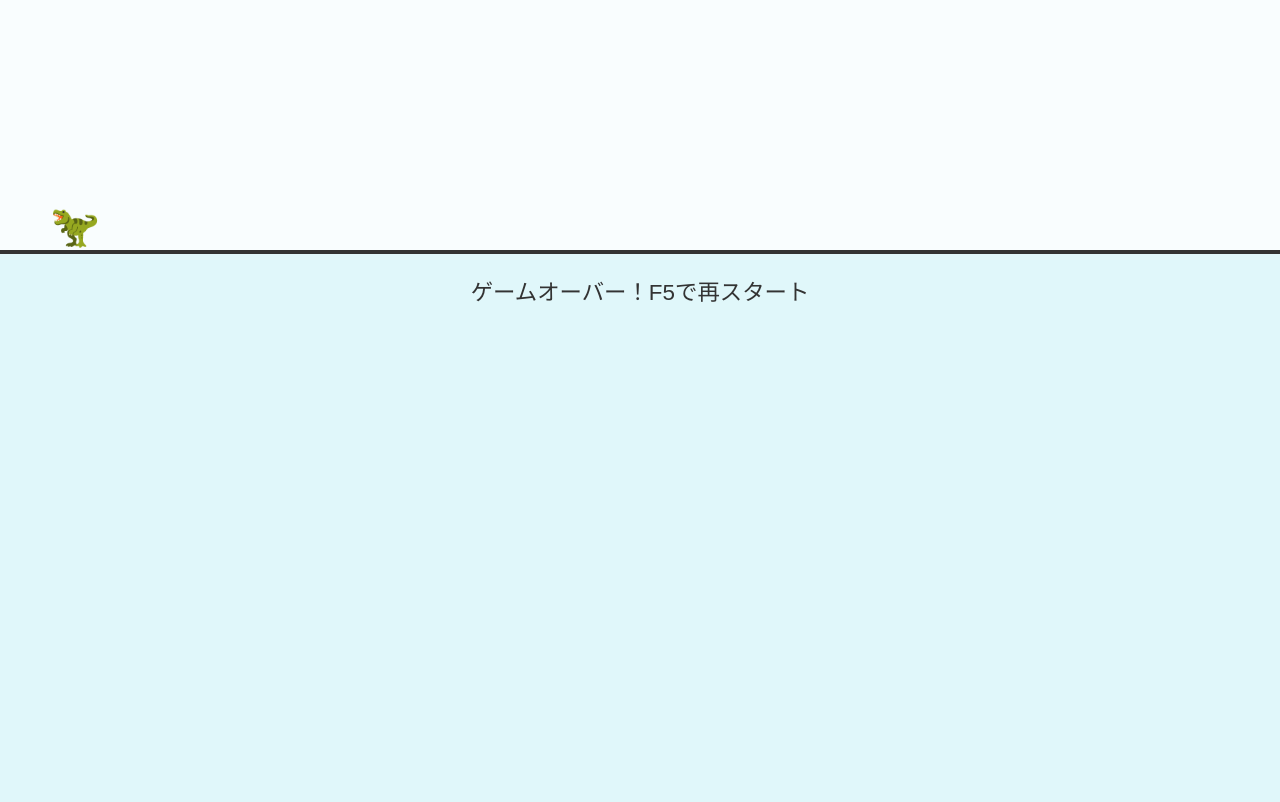
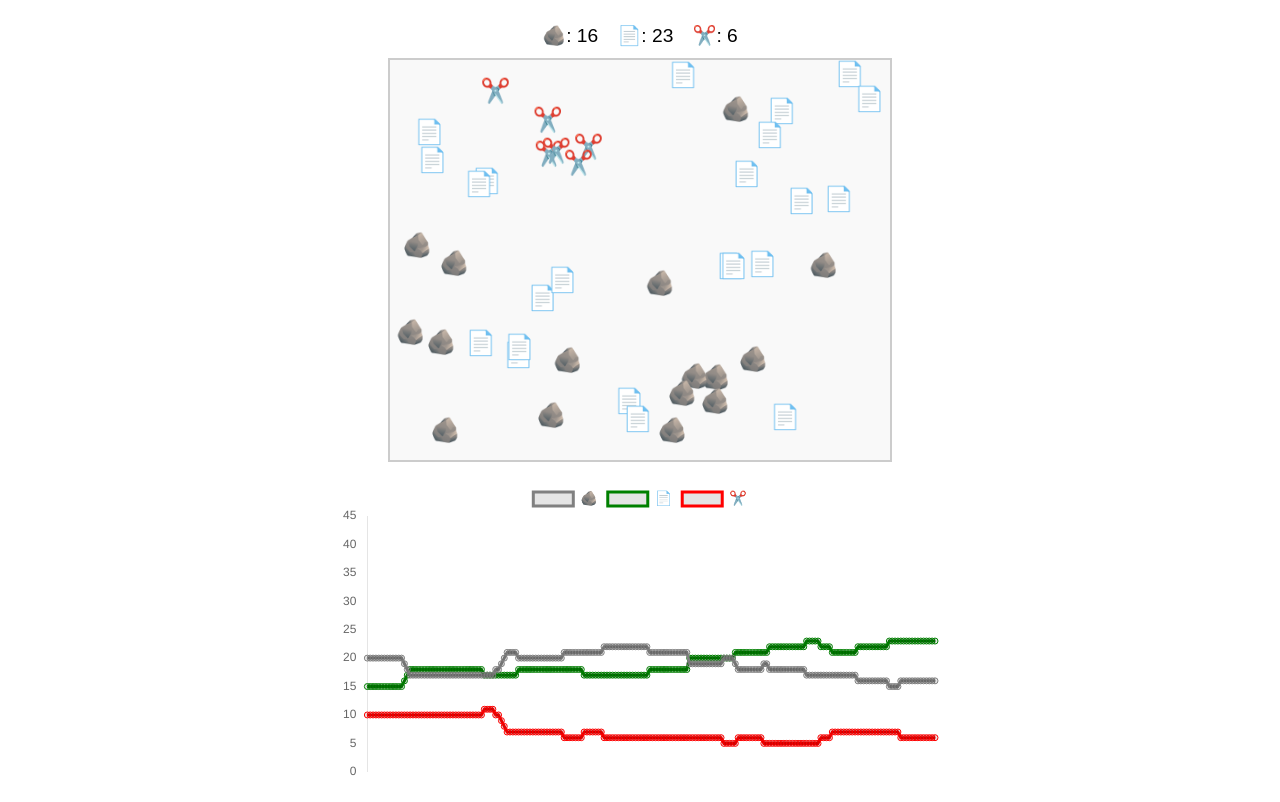
Before and after one commit to thb7029/test, a plain HTML site: page index.html in a window 1280 px wide. Drawn offline with nearby package versions, Linux system fonts and the light colour scheme.

Commit message:
Update index.html

```diff
--- a/index.html
+++ b/index.html
@@ -2,157 +2,214 @@
 <html lang="ja">
 <head>
   <meta charset="UTF-8">
-  <title>googleのやつ</title>
+  <title>lets battle</title>
+  <script src="https://cdn.jsdelivr.net/npm/chart.js"></script>
   <style>
     body {
+      background-color: #fff;
+      font-family: sans-serif;
+      display: flex;
+      flex-direction: column;
+      align-items: center;
       margin: 0;
-      background-color: #e0f7fa;
-      font-family: sans-serif;
-      overflow: hidden;
+      padding: 20px;
     }
 
-    #game {
+    #counter {
+      margin-bottom: 10px;
+      font-size: 1.2em;
+    }
+
+    #container {
       position: relative;
-      width: 100%;
-      height: 250px;
-      background-color: #ffffffcc;
-      border-bottom: 4px solid #333;
+      width: 500px;
+      height: 400px;
+      border: 2px solid #ccc;
+      background-color: #f9f9f9;
+      overflow: hidden;
     }
 
     .emoji {
       position: absolute;
-      font-size: 40px;
-      transition: bottom 0.2s;
+      font-size: 24px;
+      pointer-events: none;
     }
 
-    #dino {
-      left: 50px;
-      bottom: 0;
-    }
-
-    #cactus {
-      bottom: 0;
-    }
-
-    #bird {
-      bottom: 120px;
-    }
-
-    .jump {
-      animation: jump 0.5s ease-out;
-    }
-
-    .duck {
-      transform: scaleY(0.5);
-    }
-
-    @keyframes jump {
-      0%   { bottom: 0; }
-      50%  { bottom: 80px; }
-      100% { bottom: 0; }
-    }
-
-    #message {
-      text-align: center;
+    #chartContainer {
+      width: 600px;
+      height: 300px;
       margin-top: 20px;
-      font-size: 1.4em;
-      color: #333;
     }
   </style>
 </head>
 <body>
-
-  <div id="game">
-    <div id="dino" class="emoji">🦖</div>
-    <div id="cactus" class="emoji">🌵</div>
-    <div id="bird" class="emoji">🐦</div>
+  <div id="counter">🪨: 15　📄: 15　✂️: 15</div>
+  <div id="container"></div>
+  <div id="chartContainer">
+    <canvas id="countChart"></canvas>
   </div>
-  <div id="message">スペースでジャンプ ↓でしゃがむ</div>
 
   <script>
-    const dino = document.getElementById("dino");
-    const cactus = document.getElementById("cactus");
-    const bird = document.getElementById("bird");
-    const message = document.getElementById("message");
+    const container = document.getElementById("container");
+    const counter = document.getElementById("counter");
 
-    let isJumping = false;
-    let isDucking = false;
-    let isGameOver = false;
+    const EMOJIS = ["🪨", "📄", "✂️"];
+    const BEATS = {
+      "🪨": "✂️",
+      "📄": "🪨",
+      "✂️": "📄"
+    };
 
-    document.addEventListener("keydown", (event) => {
-      if (isGameOver) return;
+    const entities = [];
+    const history = { rock: [], paper: [], scissors: [], frame: [] };
+    let frameCount = 0;
 
-      if (event.code === "Space" && !isJumping) {
-        dino.classList.remove("duck");
-        dino.classList.add("jump");
-        isJumping = true;
-        setTimeout(() => {
-          dino.classList.remove("jump");
-          isJumping = false;
-        }, 500);
+    const chartCtx = document.getElementById('countChart').getContext('2d');
+    const chart = new Chart(chartCtx, {
+      type: 'line',
+      data: {
+        labels: history.frame,
+        datasets: [
+          {
+            label: '🪨',
+            data: history.rock,
+            borderColor: 'gray',
+            fill: false
+          },
+          {
+            label: '📄',
+            data: history.paper,
+            borderColor: 'green',
+            fill: false
+          },
+          {
+            label: '✂️',
+            data: history.scissors,
+            borderColor: 'red',
+            fill: false
+          }
+        ]
+      },
+      options: {
+  animation: false,
+  scales: {
+    x: {
+      display: false,
+      grid: { display: false }
+    },
+    y: {
+      display: true,
+      min: 0,
+      max: 45,
+      grid: { display: false },
+      title: { display: false }
+    }
+  },
+  plugins: {
+    legend: { labels: { font: { size: 14 } } }
+  }
 }
 
-      if (event.code === "ArrowDown" && !isJumping) {
-        dino.classList.add("duck");
-        isDucking = true;
-      }
     });
 
-    document.addEventListener("keyup", (event) => {
-      if (event.code === "ArrowDown") {
-        dino.classList.remove("duck");
-        isDucking = false;
+   function createEntity(type) {
+  const el = document.createElement("div");
+  el.className = "emoji";
+  el.textContent = type;
+  container.appendChild(el);
+
+  let x, y, safe;
+  do {
+    safe = true;
+    x = Math.random() * (container.clientWidth - 24);
+    y = Math.random() * (container.clientHeight - 24);
+    for (const e of entities) {
+      const dx = e.x - x;
+      const dy = e.y - y;
+      if (Math.abs(dx) < 24 && Math.abs(dy) < 24) {
+        safe = false;
+        break;
       }
-    });
+    }
+  } while (!safe);
 
-    function moveObstacle(obstacle, bottomHeight, detectHeightFn, delay = 0) {
-      let left = window.innerWidth + delay;
-      obstacle.style.left = left + "px";
-      obstacle.style.display = "block";
-      obstacle.style.bottom = bottomHeight + "px";
-
-      const interval = setInterval(() => {
-        if (isGameOver) {
-          clearInterval(interval);
-          return;
+  const dx = (Math.random() - 0.5) * 1;
+  const dy = (Math.random() - 0.5) * 1;
+  entities.push({ type, el, x, y, dx, dy });
 }
 
-        left -= 10;
-        obstacle.style.left = left + "px";
+    function updateCounters() {
+      const counts = { "🪨": 0, "📄": 0, "✂️": 0 };
+      for (const e of entities) counts[e.type]++;
+      counter.textContent = `🪨: ${counts["🪨"]}　📄: ${counts["📄"]}　✂️: ${counts["✂️"]}`;
 
-        const dinoBottom = parseInt(getComputedStyle(dino).getPropertyValue("bottom"));
-        const dinoTop = dinoBottom + (isDucking ? 20 : 40);
+      // グラフ更新用履歴追加
+      frameCount++;
+      history.frame.push(frameCount);
+      history.rock.push(counts["🪨"]);
+      history.paper.push(counts["📄"]);
+      history.scissors.push(counts["✂️"]);
 
-        if (left <= 90 && left >= 50 && detectHeightFn(dinoBottom, dinoTop)) {
-          gameOver();
-          clearInterval(interval);
+      if (history.frame.length > 200) {
+        history.frame.shift();
+        history.rock.shift();
+        history.paper.shift();
+        history.scissors.shift();
       }
 
-        if (left < -50) {
-          clearInterval(interval);
-          const nextDelay = 2000 + Math.random() * 3000; // 2～5秒後に再登場
-          setTimeout(() => {
-            moveObstacle(obstacle, bottomHeight, detectHeightFn, 0);
-          }, nextDelay);
-        }
-      }, 20);
+      chart.update();
     }
 
-    function gameOver() {
-      message.textContent = "ゲームオーバー！F5で再スタート";
-      isGameOver = true;
-      cactus.style.display = "none";
-      bird.style.display = "none";
+    let speedMultiplier = 1.5;
+    let timeElapsed = 0;
+
+    function moveEntities() {
+      for (const e of entities) {
+        e.x += e.dx * speedMultiplier;
+        e.y += e.dy * speedMultiplier;
+
+        if (e.x < 0 || e.x > container.clientWidth - 24) e.dx *= -1;
+        if (e.y < 0 || e.y > container.clientHeight - 24) e.dy *= -1;
+
+        e.el.style.left = `${e.x}px`;
+        e.el.style.top = `${e.y}px`;
+      }
     }
 
-    // 最初の出現をずらす
-    setTimeout(() => {
-      moveObstacle(cactus, 0, (bottom, top) => bottom < 40); // サボテン：ジャンプで回避
-    }, 1000); // サボテンは1秒後に開始
+    function checkCollisions() {
+      for (let i = 0; i < entities.length; i++) {
+        for (let j = i + 1; j < entities.length; j++) {
+          const a = entities[i], b = entities[j];
+          if (Math.abs(a.x - b.x) < 24 && Math.abs(a.y - b.y) < 24) {
+            if (a.type === b.type) continue;
+            if (BEATS[a.type] === b.type) {
+              b.type = a.type;
+              b.el.textContent = a.type;
+            } else if (BEATS[b.type] === a.type) {
+              a.type = b.type;
+              a.el.textContent = b.type;
+            }
+          }
+        }
+      }
+    }
 
-    setTimeout(() => {
-      moveObstacle(bird, 120, (bottom, top) => top > 100); // 鳥：しゃがみで回避
-    }, 3000); // 鳥は3秒後に開始（ずらし）
+    function animate() {
+      timeElapsed++;
+      speedMultiplier = 1.5 + timeElapsed / 300;
+      moveEntities();
+      checkCollisions();
+      updateCounters();
+      requestAnimationFrame(animate);
+    }
+
+    for (let i = 0; i < 15; i++) {
+      createEntity("🪨");
+      createEntity("📄");
+      createEntity("✂️");
+    }
+
+    animate();
   </script>
 </body>
 </html>
```
Lines whose indentation alone changed are shown as unchanged.
